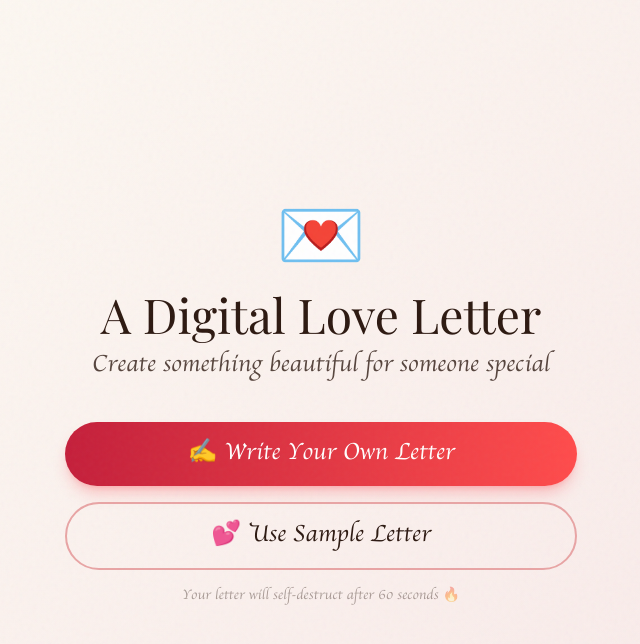
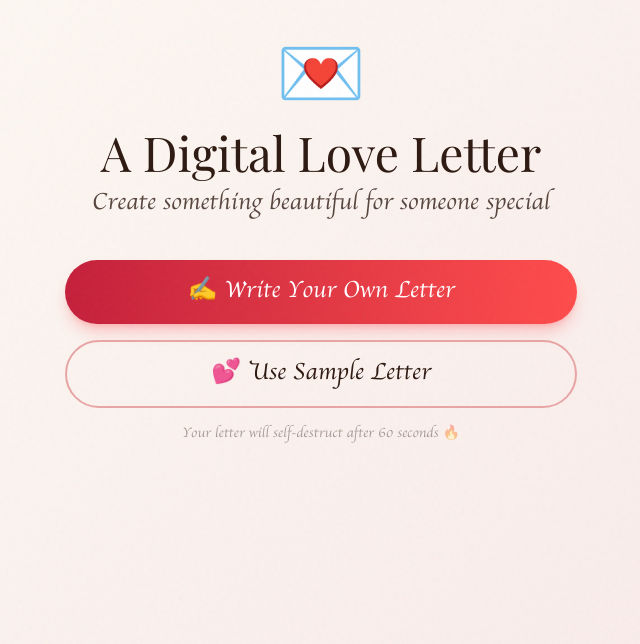
Before and after one commit to isabhiii/Valentine-letter, a Next.js app: page / in a window 1280 px wide. Shown: the top 644 px of the page, without its empty margins (319-959 px from the left). Built offline with nearby package versions, Linux system fonts and the light colour scheme; a web font is replaced by a local one.

Commit message:
Fix: Enable viewport-fit=cover and implement robust scrollable layouts for safe areas

```diff
--- a/src/app/layout.js
+++ b/src/app/layout.js
@@ -30,6 +30,7 @@ export const viewport = {
   maximumScale: 1,
   userScalable: false,
   themeColor: '#fdfaf3',
+  viewportFit: 'cover',
 };
 
 export default function RootLayout({ children }) {
--- a/src/components/LetterEditor.jsx
+++ b/src/components/LetterEditor.jsx
@@ -90,7 +90,7 @@ export default function LetterEditor({ onSave, onCancel, initialData }) {
 
     return (
         <motion.div
-            className="fixed inset-0 z-50 flex items-center justify-center px-4 pb-4 pt-[calc(1rem+env(safe-area-inset-top))] overflow-y-auto"
+            className="fixed inset-0 z-50 flex flex-col items-center px-4 py-8 pt-[calc(2rem+env(safe-area-inset-top))] overflow-y-auto"
             initial={{ opacity: 0 }}
             animate={{ opacity: 1 }}
             exit={{ opacity: 0 }}
--- a/src/components/ShareScreen.jsx
+++ b/src/components/ShareScreen.jsx
@@ -84,7 +84,7 @@ export default function ShareScreen({ letterData, senderName, onBack, onPreview
 
     return (
         <motion.div
-            className="fixed inset-0 z-50 flex items-center justify-center px-4 pb-4 pt-[calc(1rem+env(safe-area-inset-top))] overflow-y-auto"
+            className="fixed inset-0 z-40 flex flex-col items-center justify-center px-6 py-10 pt-[calc(2rem+env(safe-area-inset-top))] overflow-y-auto"
             initial={{ opacity: 0 }}
             animate={{ opacity: 1 }}
             exit={{ opacity: 0 }}
--- a/src/components/WelcomeScreen.jsx
+++ b/src/components/WelcomeScreen.jsx
@@ -6,7 +6,7 @@ import { SPRING_GENTLE, PREMIUM_EASE } from '@/lib/animations';
 export default function WelcomeScreen({ onWriteOwn, onUseDefault }) {
     return (
         <motion.div
-            className="fixed inset-0 z-40 flex items-center justify-center px-6 pb-6 pt-[calc(1.5rem+env(safe-area-inset-top))]"
+            className="fixed inset-0 z-40 flex flex-col items-center px-6 py-10 pt-[calc(2rem+env(safe-area-inset-top))] overflow-y-auto"
             initial={{ opacity: 0 }}
             animate={{ opacity: 1 }}
             exit={{ opacity: 0 }}
```
